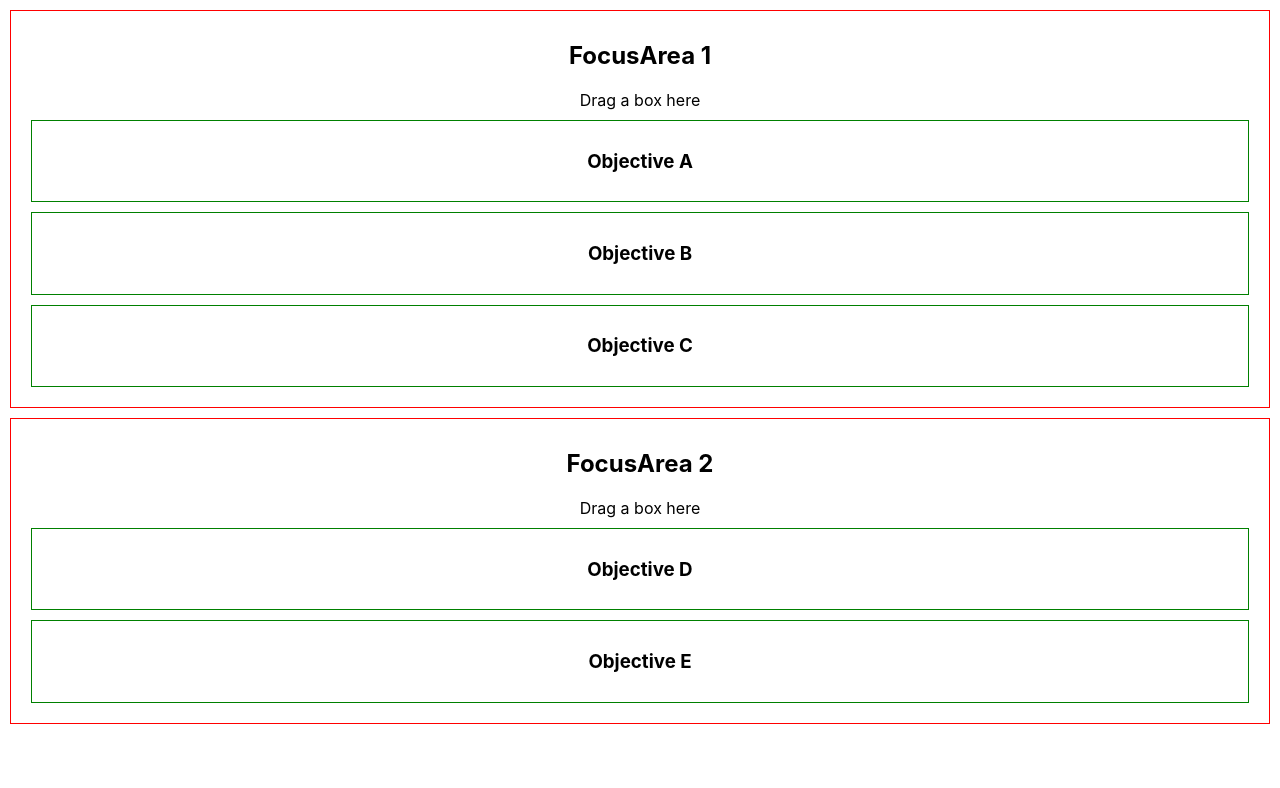
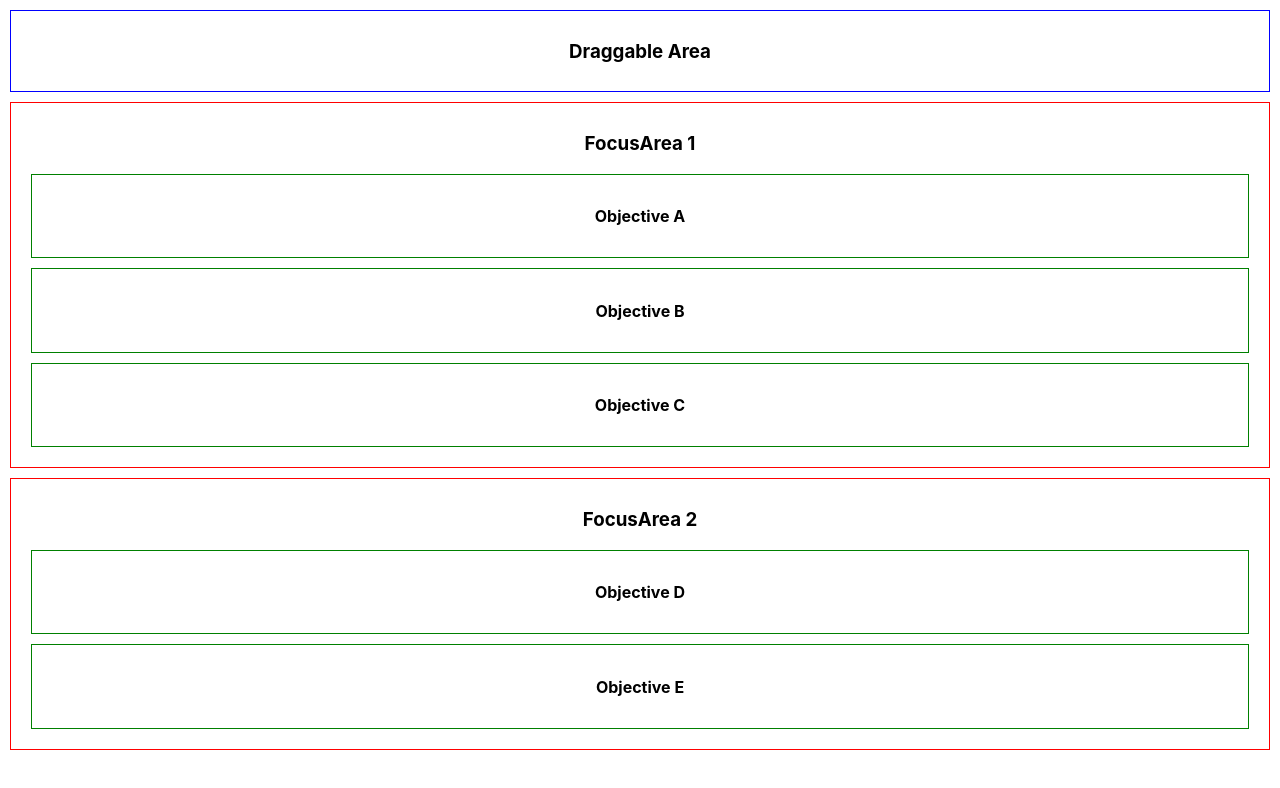
Before and after one commit to rudyyazdi/react-dnd-poc, a React (Create React App) app: page / in a window 1280 px wide. Shown: the top 788 px of the page. Built offline with nearby package versions, Linux system fonts and the light colour scheme.

Commit message:
Update App.tsx

```diff
--- a/src/App.tsx
+++ b/src/App.tsx
@@ -61,9 +61,11 @@ function App() {
   const [focusAreas, setFocusAreas] = useState<FocusArea[]>(
     DEFAULT_DATA.focusAreas
   );
+  const DRAGGABLE_TYPE = "BOX";
+
   const [{ isDragging }, drag, dragPreview] = useDrag(() => ({
     // "type" is required. It is used by the "accept" specification of drop targets.
-    type: "BOX",
+    type: DRAGGABLE_TYPE,
     // The collect function utilizes a "monitor" instance (see the Overview for what this is)
     // to pull important pieces of state from the DnD system.
     collect: (monitor) => ({
@@ -73,48 +75,56 @@ function App() {
 
   const [{ canDrop, isOver }, drop] = useDrop(() => ({
     // The type (or types) to accept - strings or symbols
-    accept: 'BOX',
+    accept: DRAGGABLE_TYPE,
     // Props to collect
     collect: (monitor) => ({
       isOver: monitor.isOver(),
-      canDrop: monitor.canDrop()
-    })
-  }))
+      canDrop: monitor.canDrop(),
+    }),
+  }));
 
   console.log({ isDragging });
 
   return (
     <div className="App">
       {/* for each focus area create a div with the name on the top and red border and then render
-      each objective with title underneath. Draw green border around each objective div */}
+      each objective with title underneath. Draw green border around each objective div. Both divs
+      have 10px margin and padding.
+
+      The objective divs should be draggable in a way that the user can change the order of the
+      objectives within the focus area. The focus area divs should be droppable.
+      */}
+
+      <div
+        style={{
+          border: "1px solid blue",
+          margin: "10px",
+          padding: "10px",
+        }}
+        ref={drag}
+        >
+        <h3>Draggable Area</h3>
+      </div>
+
       {focusAreas.map((focusArea) => (
         <div
-          key={focusArea.id}
+          ref={drop}
           style={{
             border: "1px solid red",
+            margin: "10px",
             padding: "10px",
-            margin: "10px",
-            backgroundColor: isOver ? 'red' : 'white'
           }}
-          ref={drop}
-          role={'Dustbin'}
         >
-          <h2>{focusArea.name}</h2>
-          {canDrop ? 'Release to drop' : 'Drag a box here'}
+          <h3>{focusArea.name}</h3>
           {focusArea.objectives.map((objective) => (
-            <div ref={dragPreview} style={{ opacity: isDragging ? 0.5 : 1 }}>
             <div
-                key={objective.id}
               style={{
                 border: "1px solid green",
+                margin: "10px",
                 padding: "10px",
-                  margin: "10px",
               }}
-                ref={drag}
-                role="Handle"
             >
-                <h3>{objective.name}</h3>
-              </div>
+              <h4>{objective.name}</h4>
             </div>
           ))}
         </div>
```
Lines whose indentation alone changed are shown as unchanged.
